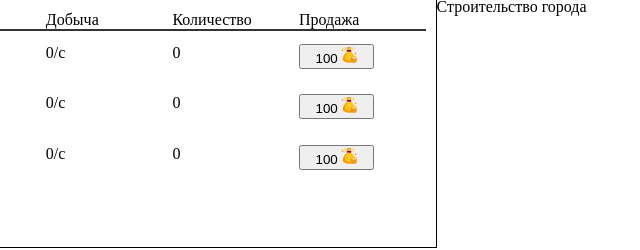
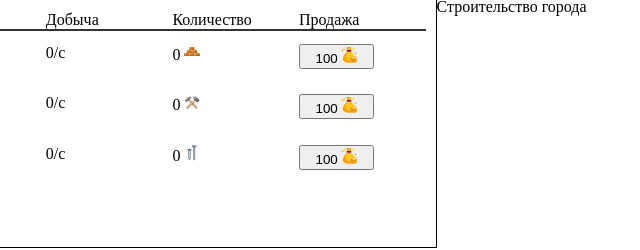
Before and after one commit to melarius/incrcraft, a plain HTML site: page index.html in a window 1280 px wide. Shown: the part 561-811 px from the top of the page, 466-1106 px from the left. Drawn offline with Linux system fonts and the light colour scheme; some packages are replaced by stand-ins of ours; a script that the page names is missing.

Commit message:
icons fin

```diff
--- a/index.html
+++ b/index.html
@@ -157,7 +157,7 @@
           <div><span id="spnBronzeIngotUpgLevel">0</span></div>
           <div><button id="btnUpgBronzeIngot" class="base_btn"><span id="spnBronzeIngotUpg">1000</span> <img src="static/coin.png"></button></div>
           <div><span id="spnBronzeIngotRate">0</span>/c</div>
-          <div><span id="spnBronzeIngotValue">0</span></div>
+          <div><span id="spnBronzeIngotValue">0</span> <img src="static/bronze_ingot.png"></div>
           <div><button id="btnSellBronzeIngot" class="base_btn">100 <img src="static/money-bag.png"></button></div>
         </div>
 
@@ -166,7 +166,7 @@
           <div><span id="spnToolsUpgLevel">0</span></div>
           <div><button id="btnUpgTools" class="base_btn"><span id="spnToolsUpg">1000</span> <img src="static/coin.png"></button></div>
           <div><span id="spnToolsRate">0</span>/c</div>
-          <div><span id="spnToolsValue">0</span></div>
+          <div><span id="spnToolsValue">0</span> <img src="static/tools.png"></div>
           <div><button id="btnSellTools" class="base_btn">100 <img src="static/money-bag.png"></button></div>
         </div>
 
@@ -175,7 +175,7 @@
           <div><span id="spnNailsUpgLevel">0</span></div>
           <div><button id="btnUpgNails" class="base_btn"><span id="spnNailsUpg">1000</span> <img src="static/coin.png"></button></div>
           <div><span id="spnNailsRate">0</span>/c</div>
-          <div><span id="spnNailsValue">0</span></div>
+          <div><span id="spnNailsValue">0</span> <img src="static/nails.png"></div>
           <div><button id="btnSellNails" class="base_btn">100 <img src="static/money-bag.png"></button></div>
         </div>
 
```
Also changed, not shown: static/nails.png (added), static/tools.png (added).
